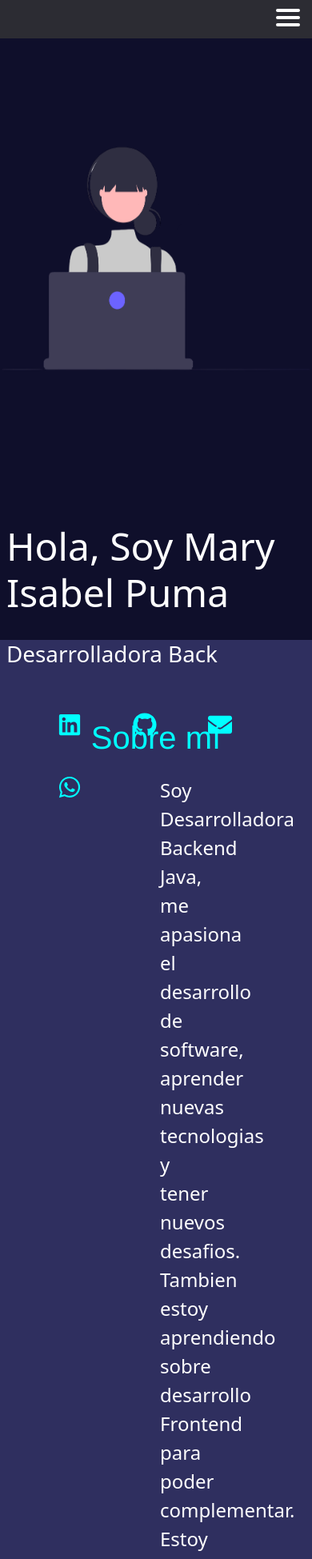
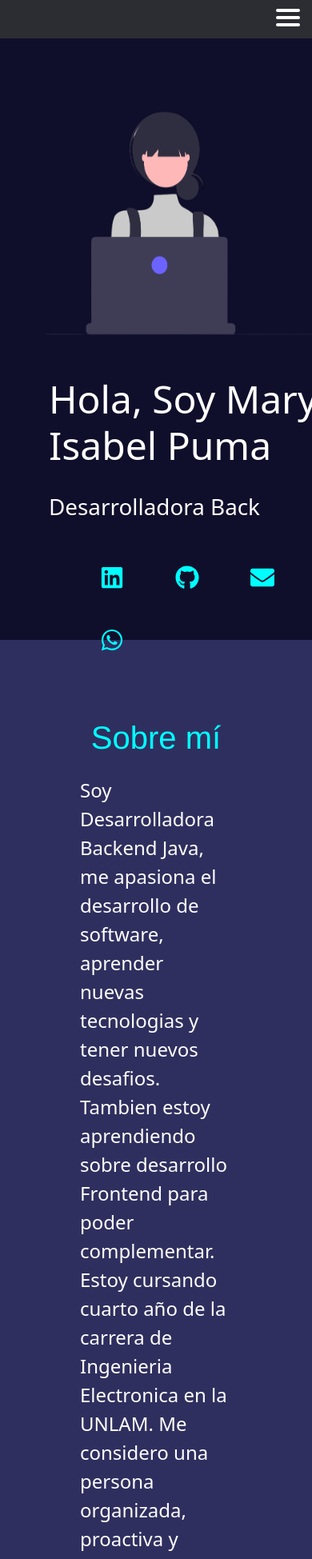
Before and after one commit to mary-puma/portafolio, a React (Create React App) app: page / in a window 390 px wide. Shown: the top 1949 px of the page at 80% size. Built offline with nearby package versions, Linux system fonts and the light colour scheme.

Commit message:
media query para tablet

```diff
--- a/src/componentes/Home.js
+++ b/src/componentes/Home.js
@@ -1,13 +1,13 @@
 import foto from '../img/foto.png'
 import Perfil from './Perfil';
 import Skills from './Skills';
-import '../css/home.css'
 import Experiencia from './Experiencia';
 import Proyectos from './Proyectos';
 import Contacto from './Contacto';
 import { FaLinkedin, FaGithub, FaEnvelope, FaWhatsapp } from 'react-icons/fa'
 import 'animate.css'
 import { useEffect, useState } from "react"
+import '../css/home.css'
 function Home() {
 
     const [loopNum, setLoopNum] = useState(0);
@@ -50,11 +50,11 @@ function Home() {
     return (
         <>
             <div className='background-hero' id='home'>
-                <div className="d-flex justify-content-center align-items-center flex-wrap">
-                    <div className="p-2 row-img">
+                <div className="d-flex justify-content-center align-items-center flex-wrap  home-container">
+                    <div className="p-2 ">
                         <img src={foto} className='imgHero' alt=''/>
                     </div>
-                    <div className="p-2 row-img text-white">
+                    <div className="p-2  text-white ">
                         <h1 className='info-name'>Hola, Soy Mary Isabel Puma
                         </h1>
                         <br />
--- a/src/css/contacto.css
+++ b/src/css/contacto.css
@@ -73,3 +73,11 @@
     padding-right: 50px;
 
 }
+
+@media (max-width: 768px) {
+
+    .form-email {
+        width: 35rem;
+    }
+
+}
--- a/src/css/header.css
+++ b/src/css/header.css
@@ -47,13 +47,12 @@ nav {
 
     nav {
         background-color: rgb(44, 44, 51);
-        ;
+
     }
 
     .nav-links {
         position: absolute;
         background-color: rgb(44, 44, 51);
-        ;
         top: 40px;
         left: 0;
         display: flex;
--- a/src/css/home.css
+++ b/src/css/home.css
@@ -12,14 +12,17 @@
 .imgHero {
     width:480px;
     height:350px;
+    margin-top: 6rem;
 
 }
-.row-img {
-    margin-top: 140px;
+
+.home-container .info-name {
+    margin-top: 6rem;
+
 }
 
 
-.row-img .icon {
+.home-container .icon {
     color:aqua;
     font-size: 30px;
     margin-top: 3rem;
@@ -29,3 +32,17 @@
 .icon:hover {
     transform: scale(1.2);
 }
+
+@media (max-width: 768px) {
+
+    .home-container {
+        display: flex;
+        flex-direction: column;
+
+    }
+
+    .home-container .info-name {
+        margin-top: 0rem;
+
+    }
+}
--- a/src/css/perfil.css
+++ b/src/css/perfil.css
@@ -17,3 +17,13 @@ p {
 .perfil {
     margin-top: 3rem;
 }
+
+@media (max-width: 768px) {
+
+    p {
+        padding-left: 100px;
+        padding-right: 100px;
+
+    }
+
+}
--- a/src/css/proyectos.css
+++ b/src/css/proyectos.css
@@ -94,3 +94,16 @@
     color: rgb(17, 17, 53);
 
 }
+
+@media (max-width: 768px) {
+
+    .card-container {
+        gap: 15px;
+        grid-template-columns: repeat(auto-fit, minmax(300px, 1fr));
+
+    }
+    .card-item{
+        height: 420px;
+    }
+
+    }
```
